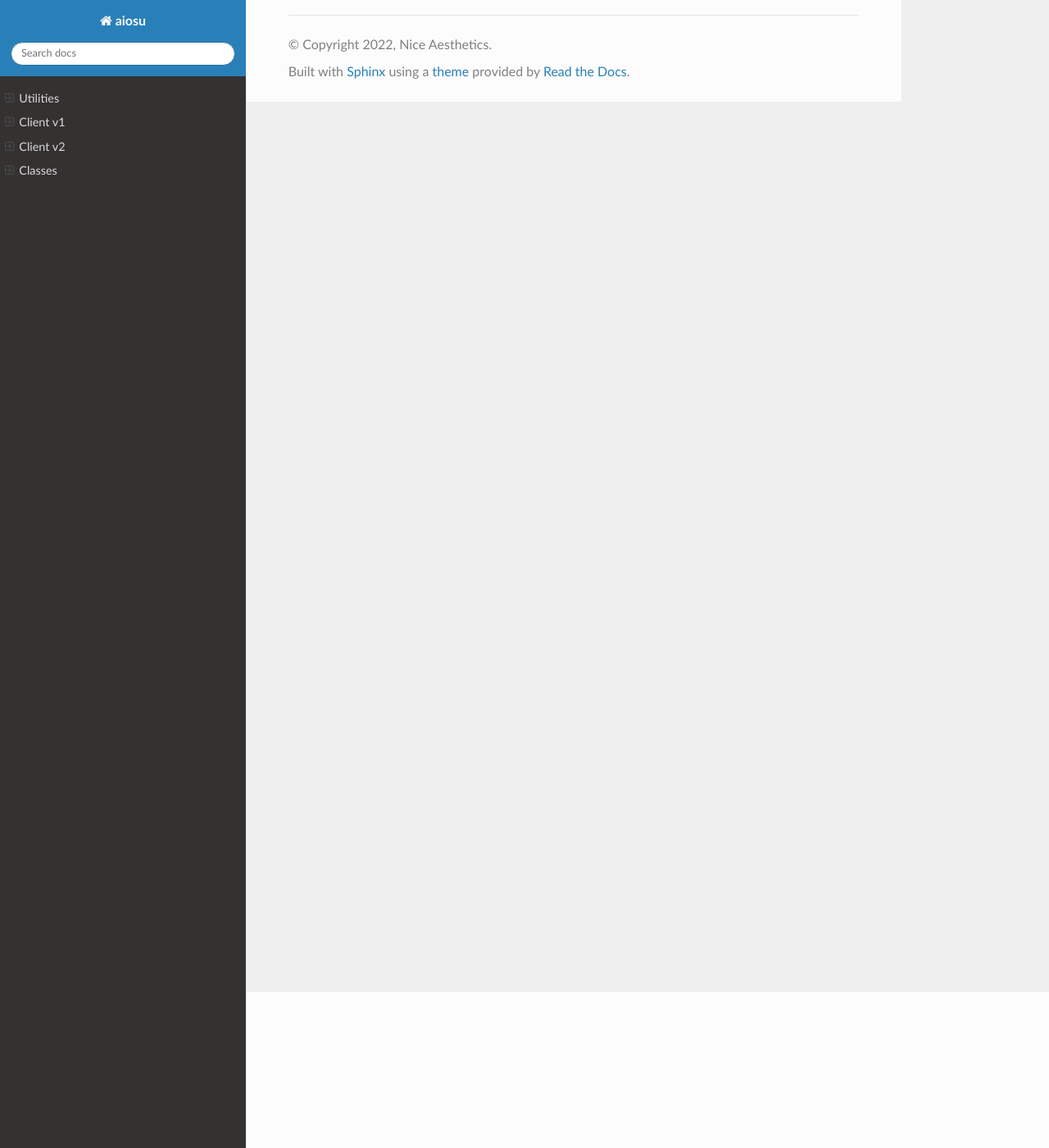
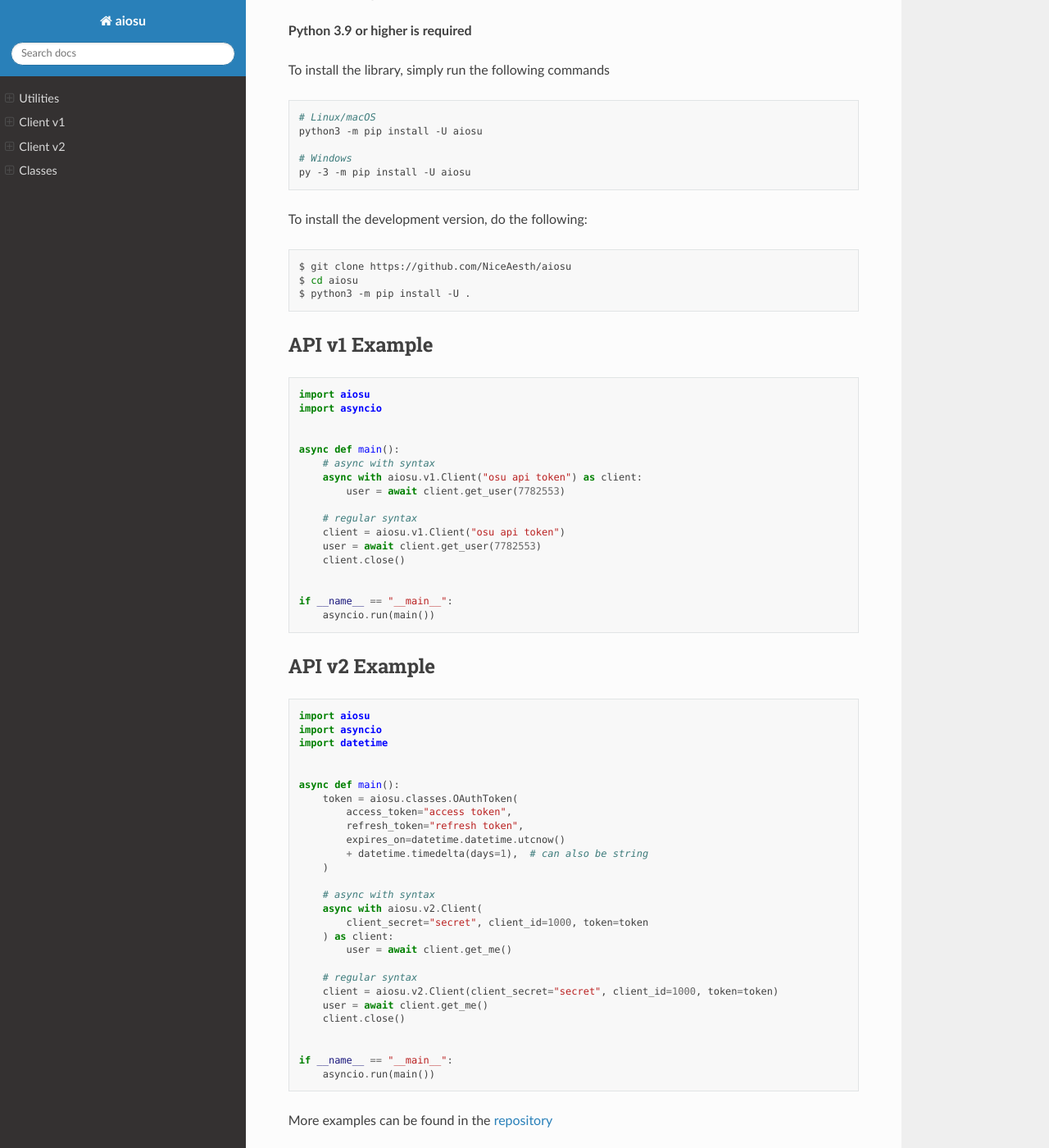
Before and after one commit to NiceAesth/aiosu, a Sphinx documentation site: the page built from docs/source/quickstart.rst, in a window 1280 px wide and 1400 px high, scrolled down 190 px. Shown: the whole window at 82% size. Built offline with Sphinx 7.4.7 and the Read the Docs theme 2.0.0, drawn with Linux system fonts in a browser that asks for light colours.

Commit message:
Update documentation

```diff
--- a/README.rst
+++ b/README.rst
@@ -44,6 +44,7 @@ API v1 Example
    import aiosu
    import asyncio
 
+
    async def main():
        # async with syntax
        async with aiosu.v1.Client("osu api token") as client:
@@ -53,6 +54,7 @@ API v1 Example
        client = aiosu.v1.Client("osu api token")
        user = await client.get_user(7782553)
        client.close()
+
 
    if __name__ == "__main__":
        asyncio.run(main())
--- a/docs/source/index.rst
+++ b/docs/source/index.rst
@@ -21,7 +21,7 @@ Getting started
 If you are new to this library, you should familiarize yourself with the following pages:
 
 - **First steps:** :doc:`quickstart`
-- **Examples:** WIP
+- **Examples:** Examples can be found in the `repository <https://github.com/NiceAesth/aiosu/tree/master/examples>`__
 
 Getting help
 ------------
--- a/docs/source/quickstart.rst
+++ b/docs/source/quickstart.rst
@@ -7,4 +7,86 @@
 Quickstart
 ============
 
-WIP
+
+Installing
+----------
+
+**Python 3.9 or higher is required**
+
+To install the library, simply run the following commands
+
+.. code:: sh
+
+    # Linux/macOS
+    python3 -m pip install -U aiosu
+
+    # Windows
+    py -3 -m pip install -U aiosu
+
+To install the development version, do the following:
+
+.. code:: sh
+
+    $ git clone https://github.com/NiceAesth/aiosu
+    $ cd aiosu
+    $ python3 -m pip install -U .
+
+
+API v1 Example
+--------------
+
+.. code:: py
+
+   import aiosu
+   import asyncio
+
+
+   async def main():
+       # async with syntax
+       async with aiosu.v1.Client("osu api token") as client:
+           user = await client.get_user(7782553)
+
+       # regular syntax
+       client = aiosu.v1.Client("osu api token")
+       user = await client.get_user(7782553)
+       client.close()
+
+
+   if __name__ == "__main__":
+       asyncio.run(main())
+
+
+API v2 Example
+--------------
+
+.. code:: py
+
+    import aiosu
+    import asyncio
+    import datetime
+
+
+    async def main():
+        token = aiosu.classes.OAuthToken(
+            access_token="access token",
+            refresh_token="refresh token",
+            expires_on=datetime.datetime.utcnow()
+            + datetime.timedelta(days=1),  # can also be string
+        )
+
+        # async with syntax
+        async with aiosu.v2.Client(
+            client_secret="secret", client_id=1000, token=token
+        ) as client:
+            user = await client.get_me()
+
+        # regular syntax
+        client = aiosu.v2.Client(client_secret="secret", client_id=1000, token=token)
+        user = await client.get_me()
+        client.close()
+
+
+    if __name__ == "__main__":
+        asyncio.run(main())
+
+More examples can be found in the `repository <https://github.com/NiceAesth/aiosu/tree/master/examples>`__
```
